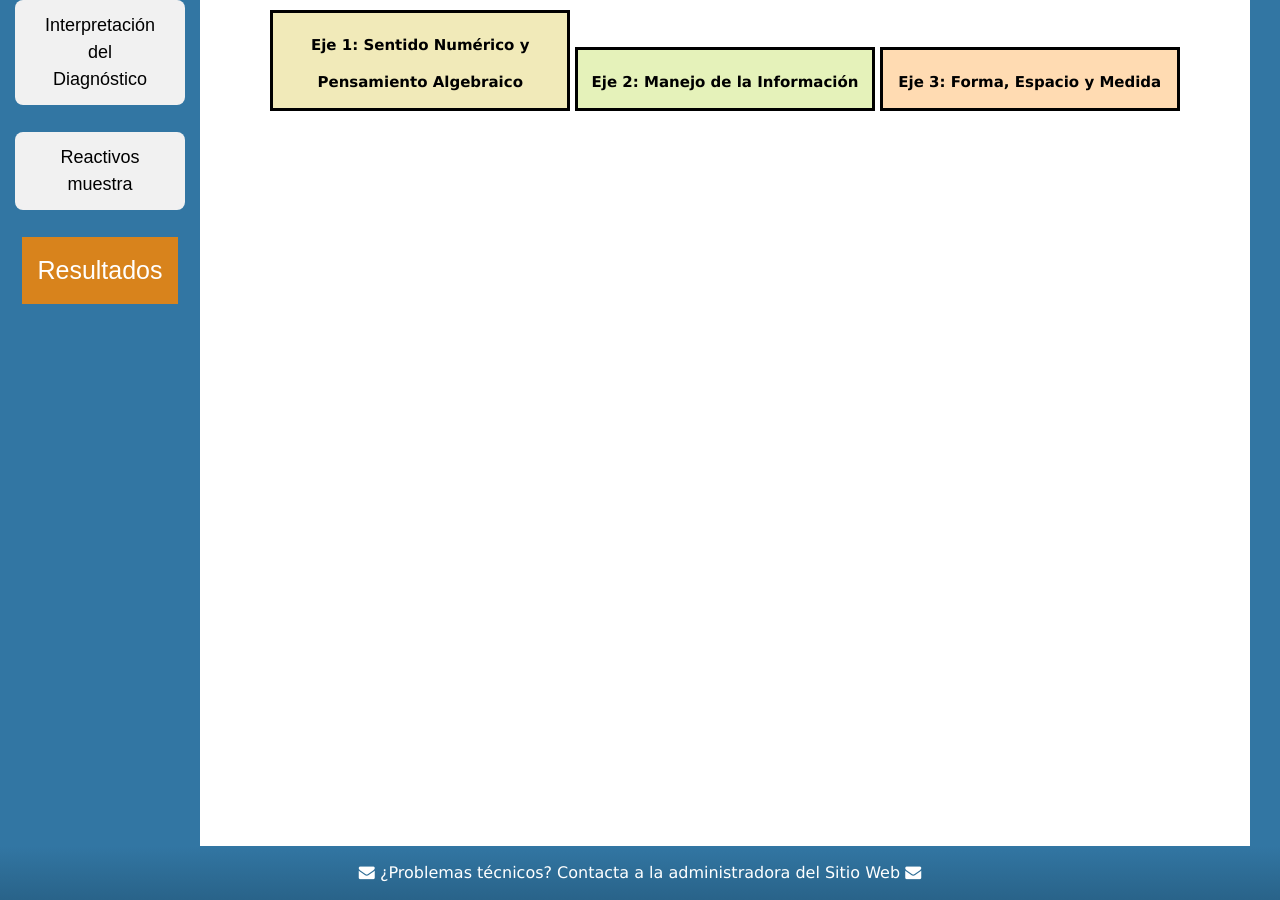
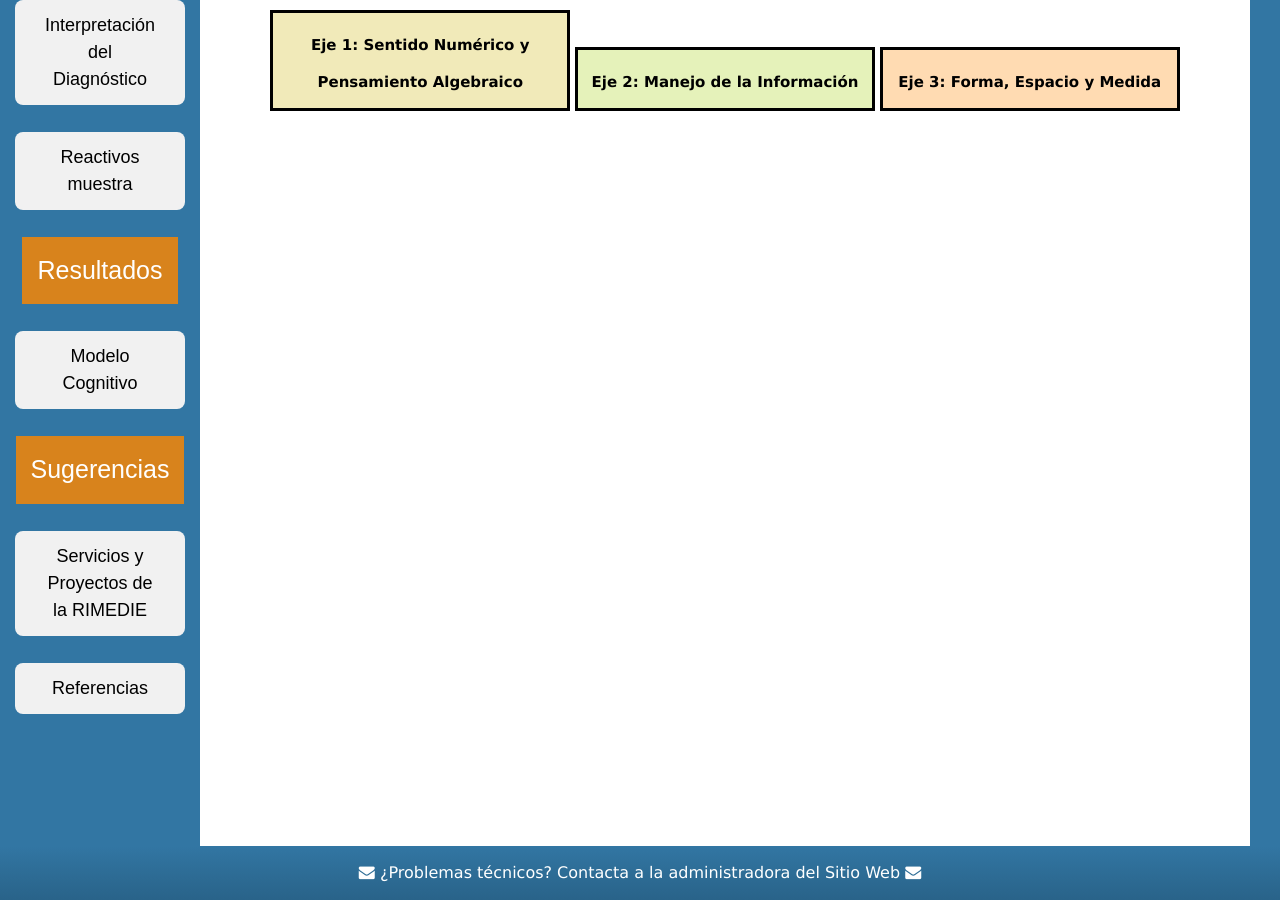
Before and after one commit to rimedie/rimedie.github.io, a Jekyll site: the page built from PLANEA-ELSEN_2015/Heatmaps.html, in a window 1280 px wide and 900 px high, scrolled down 659 px. Built offline with Jekyll 4.4.1, drawn with Linux system fonts in a browser that asks for light colours.

Commit message:
Update 1_MapasCalor.html

```diff
--- a/_layouts/1_MapasCalor.html
+++ b/_layouts/1_MapasCalor.html
@@ -256,7 +256,7 @@ a:hover + div.label {
 
 <nav>
   <ul>
-	   <center>
+	  	   <center>
 	 <li><a href="/1_Infografía.html" class="w3-block w3-light-grey w3-hover-lime w3-padding-large w3-round-large" style="width:100%"> Propósito</a></li>
  	  <br>
 	  <li><a href="/1_InfogDetalles.html" class="w3-block w3-round-large w3-light-grey w3-hover-lime w3-padding-large" style="width:100%">¿Cómo se llevó a cabo?</a></li>
@@ -267,13 +267,28 @@ a:hover + div.label {
  	<br>
 	 <li><a href="/PLANEA-ELSEN_2015/Reactivos_Muestra.html" class="w3-block w3-round-large w3-light-grey w3-hover-lime w3-padding-large" style="width:100%">Reactivos muestra</a></li>
         <br>
-	<div class="dropdown">
+        <div class="dropdown">
   <button class="dropbtn" style="border-radius: 0px"><a href="/PLANEA-ELSEN_2015/Resultados_Nacionales.html" style="color:white;text-decoration: none;">Resultados</a></button>
     <div class="dropdown-content" style="  width: 200px;">
-    <a href="/PLANEA-ELSEN_2015/Resultados_Nacionales.html" class="no-drop">Nacionales</a>
-    <a href="/PLANEA-ELSEN_2015/porRegion.html" class="no-drop">Por Entidad Federativa</a>
-    <a href="/PLANEA-ELSEN_2015/Heatmaps.html" class="no-drop">Por Habilidad</a>
-  </div>
+    <a href="/PLANEA-ELSEN_2015/Resultados_Nacionales.html">Nacionales</a>
+    <a href="/PLANEA-ELSEN_2015/porRegion.html">Por Entidad Federativa</a>
+    <a href="/PLANEA-ELSEN_2015/Heatmaps.html">Por Habilidad</a>
+		</div></div>
+	<br><br>
+        <li><a href="/PLANEA-ELSEN_2015/ModelamientoCognitivo.html" class="w3-block w3-round-large w3-light-grey w3-hover-lime w3-padding-large" style="width:100%">Modelo Cognitivo</a></li>
+         <br>
+		<div class="dropdown">
+  <button class="dropbtn" style="border-radius: 0px"><a href="/PLANEA-ELSEN_2015/Resultados_Nacionales.html" style="color:white;text-decoration: none;">Sugerencias</a></button>
+    <div class="dropdown-content" style="  width: 200px;">
+    <a href="/PLANEA-ELSEN_2015/Sugerencias_Comunicación.html">Estrategias de Comunicación</a>
+    <a href="/PLANEA-ELSEN_2015/Sugerencias_Capacitación.html">Estrategias de Capacitación</a>
+    		</div></div>
+			   <br><br>
+	 <li><a href="/PLANEA-ELSEN_2015/ServiciosyProyectos.html" class="w3-block w3-round-large w3-light-grey w3-hover-lime w3-padding-large" style="width:100%">Servicios y Proyectos de la RIMEDIE</a></li>
+        <br>
+         <li><a href="/PLANEA-ELSEN_2015/Referencias.html" class="w3-block w3-round-large w3-light-grey w3-hover-lime w3-padding-large" style="width:100%">Referencias</a></li>
+        <br>
+
  	 </center>
   </ul>
 </nav>
```
